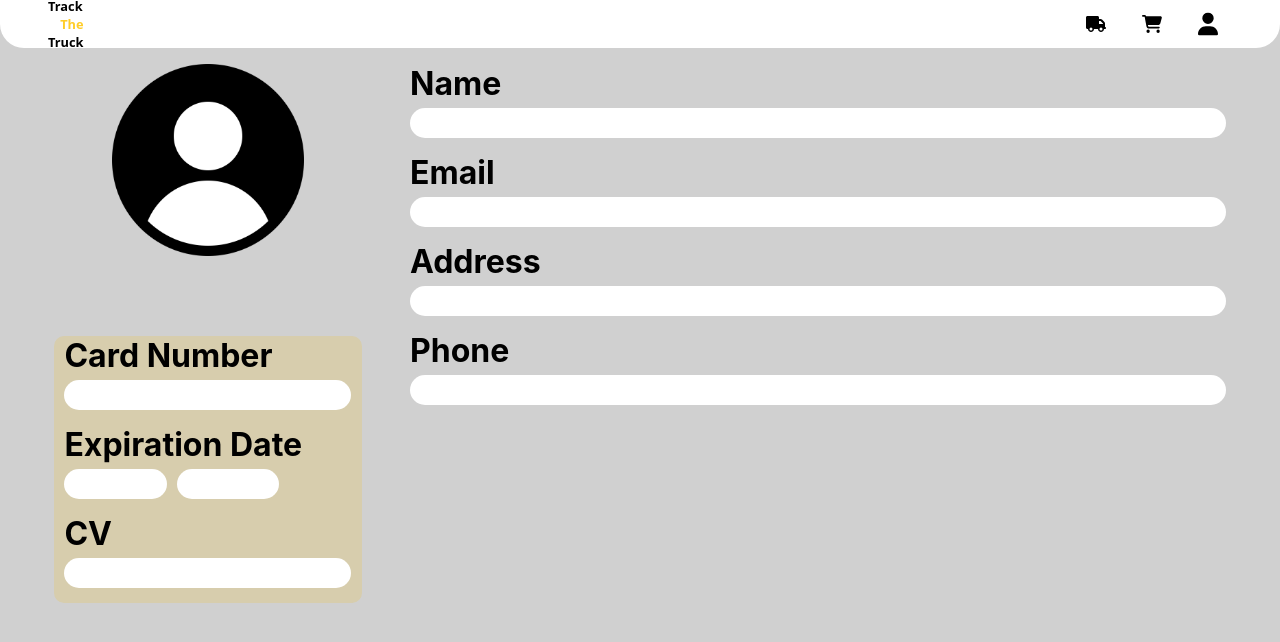
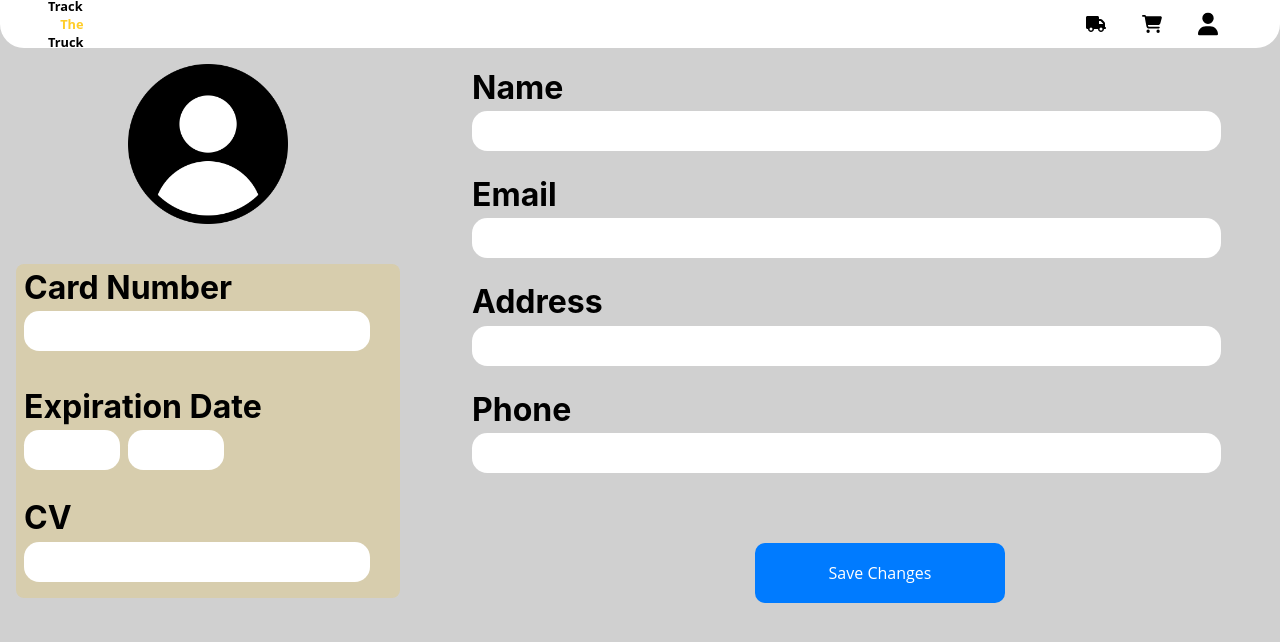
Before and after one commit to luisGutierrezJuan/TrackTheTruck, an Angular app: page /profile in a window 1280 px wide. Shown: the top 642 px of the page. Built offline with nearby package versions, Linux system fonts and the light colour scheme.

Commit message:
Vista perfil hecha

```diff
--- a/src/app/app.component.css
+++ b/src/app/app.component.css
@@ -0,0 +1,16 @@
+.save-button {
+    padding: 10px 20px;
+    background-color: #1a237e;
+    color: white;
+    border: none;
+    border-radius: 4px;
+    cursor: pointer;
+  }
+
+  .save-button:hover {
+    background-color: #0d47a1;
+  }
+
+  .save-button:active {
+    background-color: #002171;
+  }
--- a/src/app/pages/profile/profile.component.css
+++ b/src/app/pages/profile/profile.component.css
@@ -11,67 +11,98 @@
 }
 
 .columna-izquierda {
-    width: 30%;
+  width: 30%; /* Ajusta el ancho en rem según tus necesidades */
   float: left;
   display: flex;
   justify-content: center;
   align-items: center;
   flex-direction: column;
-    gap: 10vh;
+  gap: 2.5rem; /* Ajusta el espacio entre elementos en rem según tus necesidades */
 }
 
 .columna-derecha {
-    width: 70%;
+  width: 65%; /* Ajusta el ancho en rem según tus necesidades */
   float: right;
 }
 
-  #user-icon{
-    max-width: 50%;
+#user-icon {
+  max-width: 10rem; /* Ajusta el tamaño máximo en rem según tus necesidades */
 }
 
-  #card-info{
+#card-info {
   background-color: #D7CDAD;
-    width: 80%;
-    border-radius: 10px;
+  width: 100%; /* Ajusta el ancho en rem según tus necesidades */
+  border-radius: 0.5rem; /* Ajusta el radio del borde en rem según tus necesidades */
   display: flex;
   flex-direction: column;
-
+  gap:1rem
 }
 
-  #title-text{
+#title-text {
   font-family: 'Inter';
   font-style: normal;
   font-weight: 700;
-    font-size: 32px;
-    line-height: 39px;
+  font-size: 2rem; /* Ajusta el tamaño de fuente en rem según tus necesidades */
+  line-height: 2.5rem; /* Ajusta el alto de línea en rem según tus necesidades */
   color: #000000;
-    margin-bottom: 5px;
-    padding-left: 10px;
+  margin-bottom: 0.2rem;
+  margin-top: 0.25rem;
+  margin-left: 0.5rem;
 }
 
-  #input-text{
+#input-text {
   background: #FFFFFF;
-    border-radius: 38px;
+  border-radius: 0.95rem; /* Ajusta el radio del borde en rem según tus necesidades */
   border: 0px;
   width: 90%;
-    height: 30px;
-    margin-bottom: 15px;
-    margin-left: 10px;
-    padding-left: 10px;
+  height: 2.5rem; /* Ajusta la altura en rem según tus necesidades */
+  margin-bottom: 1rem;
+  margin-left: 0.5rem; /* Ajusta el margen izquierdo en rem según tus necesidades */
+  font-size: 1.25rem; /* Ajusta el tamaño de fuente en rem según tus necesidades */
+  text-indent: 1rem;
 }
 
-  #expiration-date{
+#expiration-date {
   display: flex;
   flex-direction: row;
 }
 
-  #input-text-2{
+#input-text-2 {
   background: #FFFFFF;
-    border-radius: 38px;
+  border-radius: 0.95rem; /* Ajusta el radio del borde en rem según tus necesidades */
   border: 0px;
+  width: 25%; /* Ajusta el ancho en rem según tus necesidades */
+  height: 2.5rem; /* Ajusta la altura en rem según tus necesidades */
+  margin-bottom: 0.5rem;
+  margin-left: 0.5rem; /* Ajusta el margen izquierdo en rem según tus necesidades */
+  text-indent: 1rem;
+}
+
+.element {
+  margin-bottom: 0.5rem;
+}
+
+button {
+  background-color: #007bff;
+  border: none;
+  color: white;
+  text-align: center;
+  text-decoration: none;
+  display: inline-block;
+  font-size: 16px;
+  border-radius: 10px;
   width: 30%;
-    height: 30px;
-    margin-bottom: 15px;
-    margin-left: 10px;
-    padding-left: 10px;
+  height: 30%;
+  margin-top: -3rem;
 }
+
+button:hover {
+  background-color: green;
+}
+
+.button-container{
+  display: flex;
+  justify-content: center;
+  align-items: center;
+  height: 200px; /* Opcional, para darle una altura al contenedor */
+}
--- a/src/app/pages/profile/profile.component.html
+++ b/src/app/pages/profile/profile.component.html
@@ -22,21 +22,24 @@
             </div>
         </div>
         <div class="columna-derecha">
-            <div>
+            <div class="element">
                 <p id="title-text">Name</p>
                 <input id="input-text" type="text">
             </div>
-            <div>
+            <div class="element">
                 <p id="title-text">Email</p>
                 <input id="input-text" type="text">
             </div>
-            <div>
+            <div class="element">
                 <p id="title-text">Address</p>
                 <input id="input-text" type="text">
             </div>
-            <div>
+            <div class="element">
                 <p id="title-text">Phone</p>
                 <input id="input-text" type="text">
+            </div>
+            <div class="button-container">
+                <button>Save Changes</button>
             </div>
         </div>
     </div>
```
Lines whose indentation alone changed are shown as unchanged.
